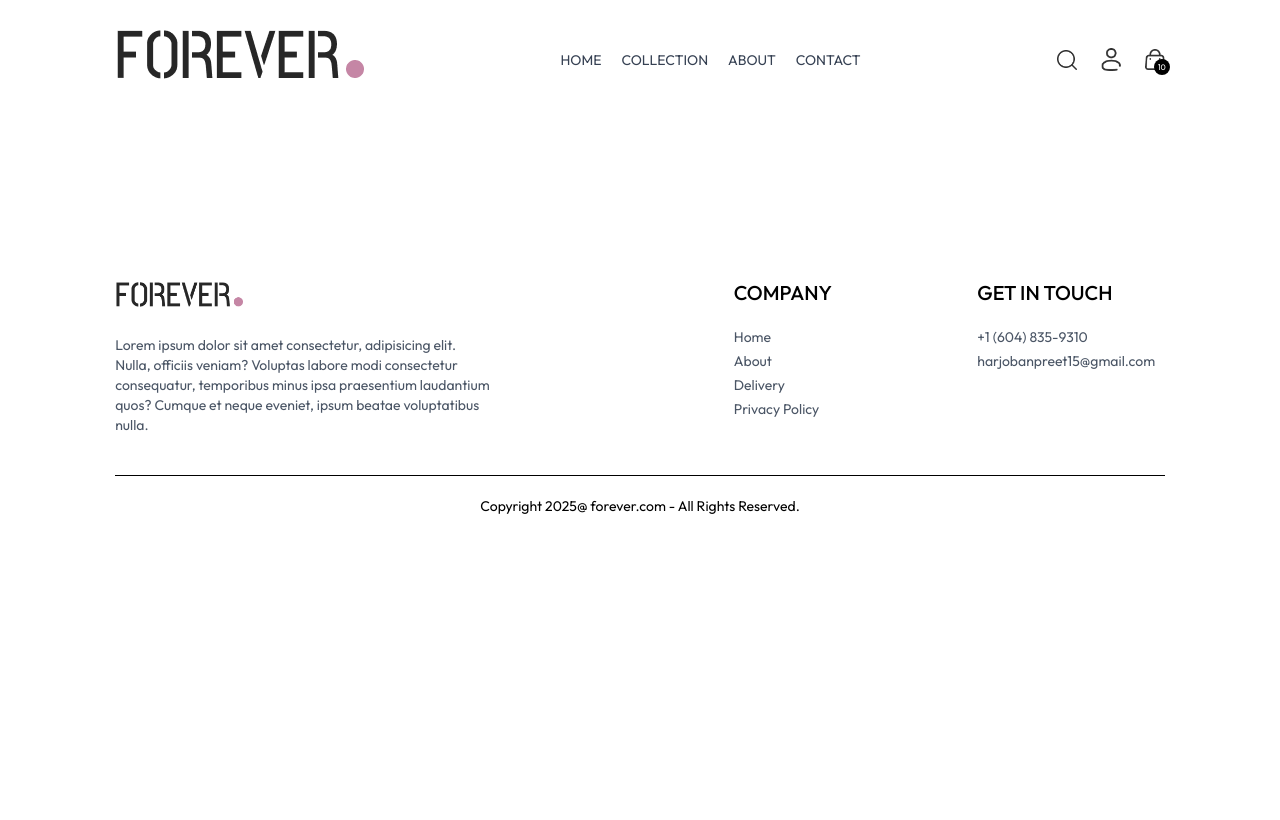
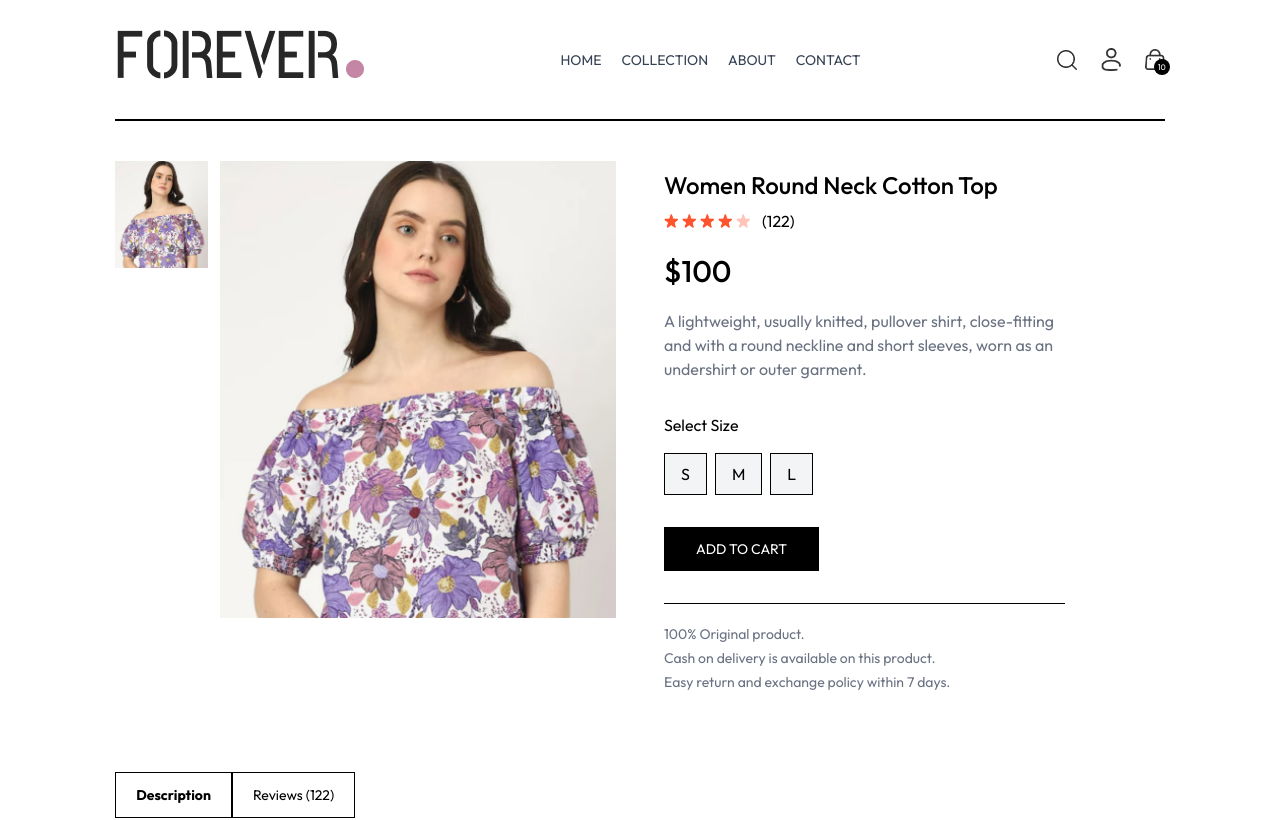
Before and after one commit to HarrySidhu1815/E-Commerce, a React (Vite) app in the folder frontend/: page /product/aaaaa in a window 1280 px wide. Shown: the top 820 px of the page. Built offline with nearby package versions, Linux system fonts and the light colour scheme.

Commit message:
product decription done on product page with images

```diff
--- a/frontend/src/index.css
+++ b/frontend/src/index.css
@@ -14,6 +14,10 @@
     font-style: normal;
   }
 
+::-webkit-scrollbar{
+    display: none;
+}
+
 @media (max-width:640px){
     a.active {
         background-color: black;
--- a/frontend/src/pages/Product.jsx
+++ b/frontend/src/pages/Product.jsx
@@ -1,11 +1,88 @@
-import React from 'react'
+import React, { useContext, useEffect, useState } from 'react'
+import { useParams } from 'react-router-dom'
+import { ShopContext } from '../context/ShopContext'
+import { assets } from '../assets/assets'
 
 const Product = () => {
-  return (
-    <div>
 
+  const {productId} = useParams()
+  const {products, currency} = useContext(ShopContext)
+  const [productData, setProductData] = useState(false)
+  const [image, setImage] = useState('')
+  const [size, setSize] = useState('')
+
+  const fetchProductData = async () => {
+
+    products.map((item) => {
+      if(item._id == productId){
+        setProductData(item)
+        setImage(item.image[0])
+        return null;
+      }
+    })
+
+  }
+
+  useEffect(() => {
+    fetchProductData()
+  }, [productId, products])
+  return productData ? (
+    <div className='border-t-2 pt-10 transition-opacity ease-in duration-500 opacity-100 b'>
+      {/*---------------Product Data---------------- */}
+      <div className='flex gap-12 sm:gap-12 flex-col sm:flex-row'>
+
+        {/* -----------Product Images-------------- */}
+        <div className='flex-1 flex flex-col-reverse gap-3 sm:flex-row'>
+          <div className='flex sm:flex-col overflow-x-auto sm:overflow-y-scroll justify-normal sm:w-[18.7%] w-full'>
+            {productData.image.map((item, index) => (
+              <img onClick={() => setImage(item)} src={item} key={index} className='w-[24%] sm:w-full sm:mb-3 flex-shrink-0 cursor-pointer'/>
+            ))}
+          </div>
+          <div className='w-full sm:w-[80%]'>
+            <img className='w-full h-auto' src={image} alt='main-image' />
+          </div>
+        </div>
+
+        {/* ----------------Product Information-------------- */}
+        <div className='flex-1'>
+          <h1 className='font-medium text-2xl mt-2'>{productData.name}</h1>
+          <div className='flex items-center gap-1 mt-2'>
+            <img src={assets.star_icon} alt="" className='w-3.5'/>
+            <img src={assets.star_icon} alt="" className='w-3.5'/>
+            <img src={assets.star_icon} alt="" className='w-3.5'/>
+            <img src={assets.star_icon} alt="" className='w-3.5'/>
+            <img src={assets.star_dull_icon} alt="" className='w-3.5'/>
+            <p className='pl-2'>(122)</p>
+          </div>
+          <p className='mt-5 text-3xl font-medium'>{currency}{productData.price}</p>
+          <p className='mt-5 text-gray-500 md:w-4/5'>{productData.description}</p>
+          <div className='flex flex-col gap-4 my-8'>
+            <p>Select Size</p>
+            <div className='flex gap-2'>
+              {productData.sizes.map((item, index) => (
+                <button onClick={() => setSize(item)} className={`cursor-pointer border-1 py-2 px-4 bg-gray-100 ${item === size ? 'border-orange-500' : ''}`} key={index}>{item}</button>
+              ))}
+            </div>
+          </div>
+          <button className='bg-black text-white px-8 py-3 text-sm active:bg-gray-700 cursor-pointer'>ADD TO CART</button>
+          <hr className='mt-8 sm:w-4/5'></hr>
+          <div className='text-sm text-gray-500 mt-5 flex flex-col gap-1'>
+          <p>100% Original product.</p>
+          <p>Cash on delivery is available on this product.</p>
+          <p>Easy return and exchange policy within 7 days.</p>
+          </div>
+        </div>
+      </div>
+
+      {/* -----------Decription and Reviews----------------- */}
+      <div className='mt-20'>
+        <div className='flex'>
+              <b className='border px-5 py-3 text-sm'>Description</b>
+              <p className='border px-5 py-3 text-sm'>Reviews (122)</p>
+        </div>
+      </div>
     </div>
-  )
+  ) : <div className='opacity-0'></div>
 }
 
 export default Product
```
